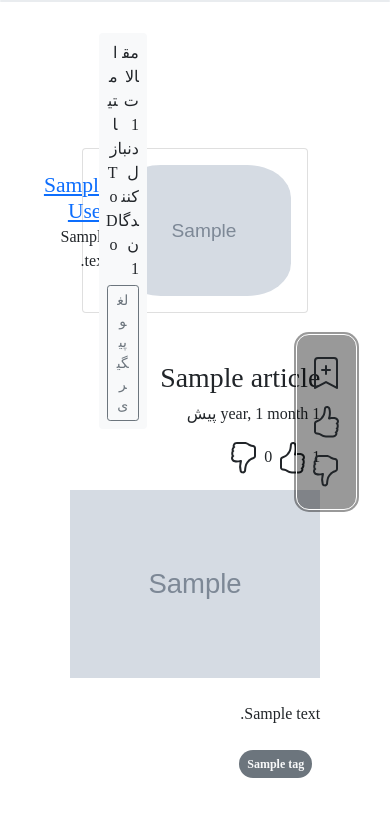
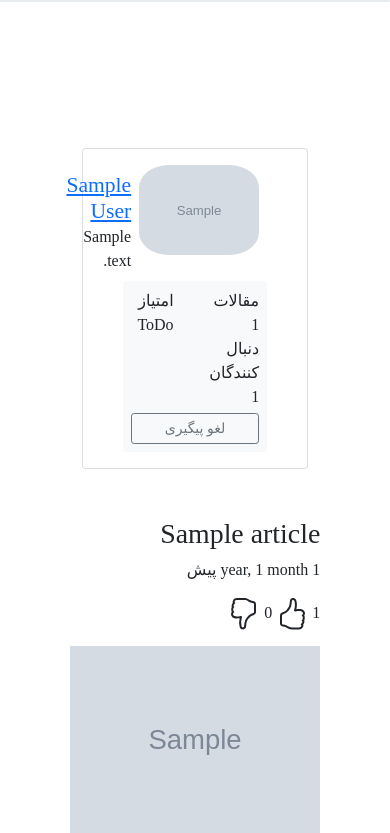
Before and after one commit to alirezaniary/blog_m42, a Django app: a page that uses my_blog/blog/templates/index.html in a window 390 px wide. Shown: the top 833 px of the page. Run offline with Django 3.2, Linux system fonts and the light colour scheme; a user stored in the database is signed in; tables that the repository leaves empty hold one stand-in row (values such as "Sample post"); grey boxes marked "Sample" are stand-in pictures; some libraries are stand-ins or nearby versions; some web fonts are replaced.

Commit message:
frontend improved more mobile friendly and paginate profile

```diff
--- a/my_blog/blog/templates/index.html
+++ b/my_blog/blog/templates/index.html
@@ -63,6 +63,12 @@
 		                        <li class="nav-item ">
 		                            <a class="nav-link d-flex justify-content-start"
 		                                href="{% url 'blog:new_article' %}">مقاله جدید</a>
+		                        </li>
+		                    {% endif %}
+		                    {% if user.bloguser.is_manager %}
+		                        <li class="nav-item ">
+		                            <a class="nav-link d-flex justify-content-start"
+		                                href="{% url 'admin:index' %}">مدیریت</a>
 		                        </li>
 		                    {% endif %}
                             <li>
--- a/my_blog/blog/templates/show_article.html
+++ b/my_blog/blog/templates/show_article.html
@@ -16,20 +16,22 @@
     <div role="alert"> {{ error }} </div>
 {% endif %}
 
-<div class="sidebar d-flex flex-column align-items-center justify-content-center">
-{% include 'side_bar.html' %}
+{% if user.is_authenticated %}
+<div class="sidebar d-none d-lg-flex flex-column align-items-center justify-content-center">
+	{% include 'side_bar.html' %}
 </div>
+{% endif %}
 <div class="container w-75">
     <div class="user-info ">
-        <div class="container mt-5 d-flex justify-content-center h-165">
-            <div class="card card-body p-3 h-100">
-                <div class="d-flex align-items-center  h-100 justify-content-between">
-                    <div class="d-flex h-100 col-8">
-                    <div class="image h-100">
+        <div class="container mt-5 d-flex justify-content-center ">
+            <div class="card card-body p-3 ">
+                <div class="d-flex align-items-center flex-column flex-lg-row  justify-content-between">
+                    <div class="d-flex  col-8">
+                    <div class="image ">
                     	{% if author.img_path %}
-                        <img src="/media/{{ author.img_path }}" class="rounded-app h-100">
+                        <img src="/media/{{ author.img_path }}" class="rounded-app " width="120">
                         {% else %}
-                        <img src="{% static 'blog/profile_picture_placeholder.jpeg' %}" class="rounded-app h-100">
+                        <img src="{% static 'blog/profile_picture_placeholder.jpeg' %}" class="rounded-app " width="120">
                         {% endif %}
                     </div>
                     <div class="ml-3 w-100 p-2">
@@ -38,7 +40,7 @@
 
                     </div>
                     </div>
-                <div class="p-2 col-3 bg-light text-dark d-flex flex-column justify-content-between rounded">
+                <div class="p-2 w-75 bg-light text-dark d-flex flex-column justify-content-between rounded">
                     	<div class="d-flex">
 		                        <div class="d-flex flex-column col-8">
 		                        <div class="d-flex flex-column">
@@ -185,6 +187,7 @@
 </svg>
 {% endif %}
 </p>
+					{% if user.is_authenticated %}
 					<div class="d-flex">
 						<form class="d-flex w-100 justify-content-around">
 							<input hidden name="{{ form.response_to.name }}" value="{{ com.id }}">
@@ -193,6 +196,7 @@
 							<button class="btn btn-light text-muted response-btn">پاسخ</button>
 						</form>
 					</div>
+					{% endif %}
 					{% if not forloop.last %}
 					<hr/>
 					{% endif %}
@@ -207,7 +211,7 @@
 {% endblock %}
 {% block footer %}
 
-
+ 	{% if user.is_authenticated %}
 	<form class="d-flex w-100 justify-content-around">
 		{% csrf_token %}
 		<input hidden name="{{ form.response_to.name }}" value="">
@@ -216,7 +220,7 @@
 		 placeholder="به {{ author.first_name }} بگویید در مورد مقاله اش چه نظری دارید">
 		<button class="comment-btn btn btn-outline-secondary btn-sm col-2" type="submit">ارسال نظر</button>
 	</form>
-
+	{% endif %}
 
 
 {% endblock %}
```
Also changed, not shown: my_blog/accounts/static/accounts/profile_script.js (+47 -1 lines), my_blog/accounts/templates/registration/profile.html (+10 -2 lines).
